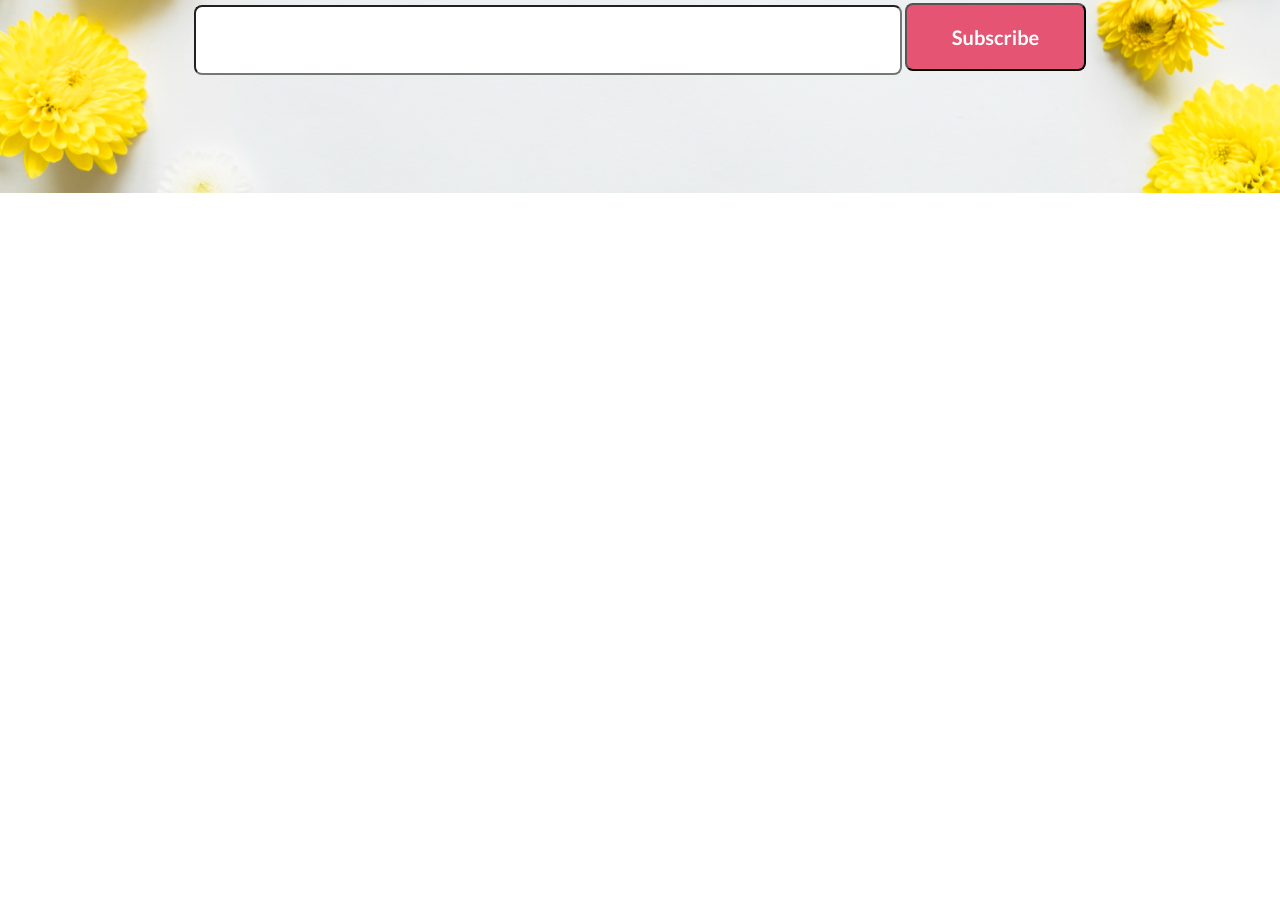
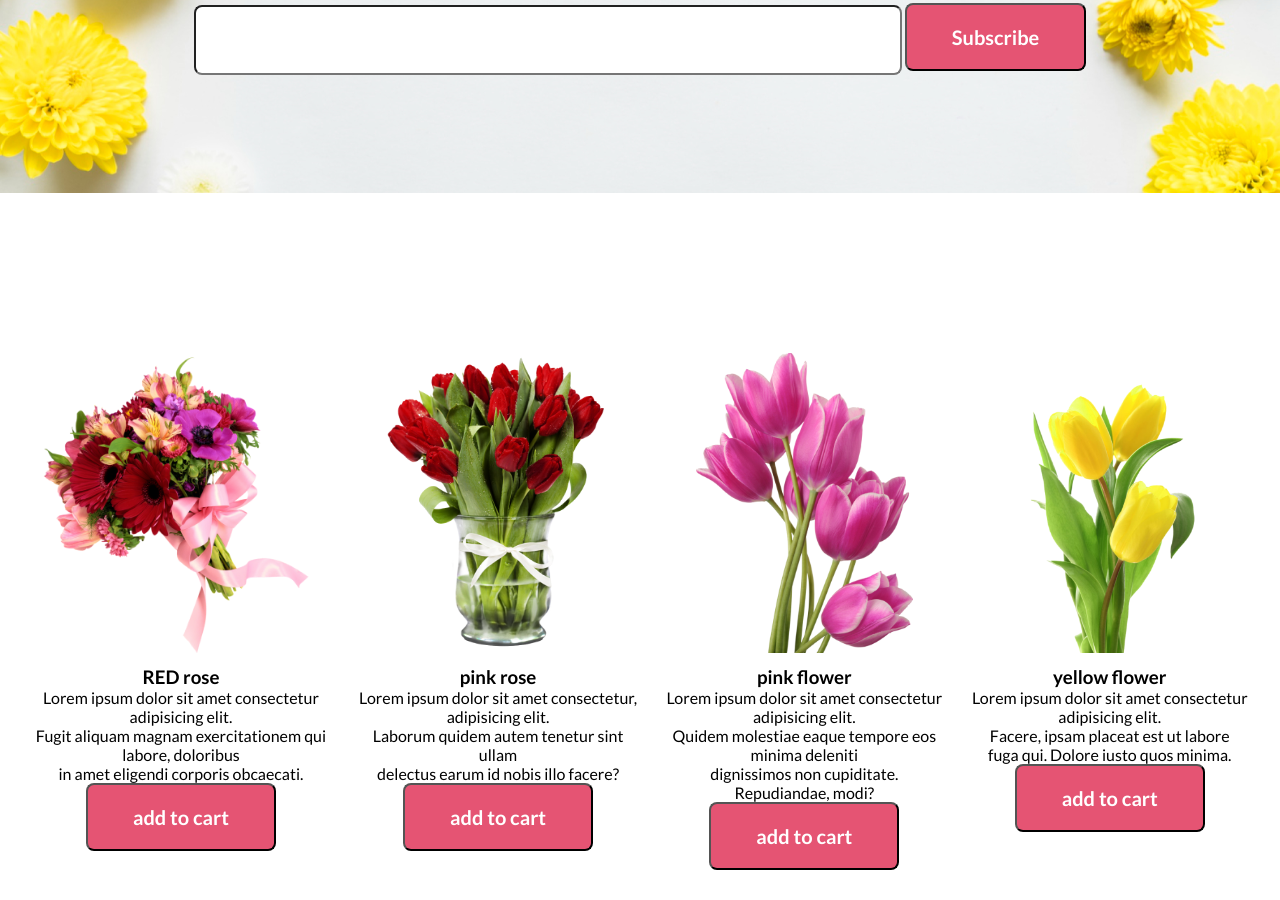
Before and after one commit to orpon95/flower-shop-website, a plain HTML site: page index.html in a window 1280 px wide. Shown: the part 4088-4988 px from the top of the page. Before the commit the page ends 4411 px from the top, so only its background shows below. Drawn offline with Linux system fonts and the light colour scheme.

Commit message:
add to cart section half completed

```diff
--- a/index.html
+++ b/index.html
@@ -124,9 +124,9 @@
         <!-- hot deal section end-->
 
 
-         <!-- intagram section start -->
+        <!-- intagram section start -->
 
-         <section class="instagram-section">
+        <section class="instagram-section">
 
             <h1>
                 Instagram
@@ -134,7 +134,7 @@
             </h1>
             <p>
                 It is a long established fact that a reader will be distracted by the readable <br>
-                 content of a page when looking at its layout.
+                content of a page when looking at its layout.
 
             </p>
 
@@ -147,9 +147,9 @@
             </div>
 
         </section>
-         <!-- intagram section end -->
+        <!-- intagram section end -->
 
-         <!-- latest-deal-section start -->
+        <!-- latest-deal-section start -->
 
         <section class="latest-deal-section">
             <h2>Get The Latest Deals</h2>
@@ -161,6 +161,46 @@
 
 
 
+        </section>
+         <!-- latest-deal-section end -->
+
+         <!-- add-to-cart section start -->
+
+
+        <section class="add-to-cart">
+
+            <div>
+                <img src="Flower Asset/bg3.png" alt="">
+                <h3> RED rose</h3>
+                <p>Lorem ipsum dolor sit amet consectetur adipisicing elit. <br>
+                    Fugit aliquam magnam exercitationem qui labore, doloribus <br>
+                    in amet eligendi corporis obcaecati.</p>
+                <button class="btn-primary"> add to cart</button>
+            </div>
+            <div>
+                <img src="Flower Asset/rose2.png" alt="">
+                <h3> pink rose</h3>
+                <p> Lorem ipsum dolor sit amet consectetur, adipisicing elit. <br>
+                     Laborum quidem autem tenetur sint ullam <br>
+                      delectus earum id nobis illo facere?</p>
+                <button class="btn-primary"> add to cart</button>
+            </div>
+            <div>
+                <img src="Flower Asset/bg2.png" alt="">
+                <h3> pink flower</h3>
+                <p> Lorem ipsum dolor sit amet consectetur adipisicing elit. <br>
+                     Quidem molestiae eaque tempore eos minima deleniti <br>
+                      dignissimos non cupiditate. Repudiandae, modi?</p>
+                <button class="btn-primary"> add to cart</button>
+            </div>
+            <div>
+                <img src="Flower Asset/bg4.png" alt="">
+                <h3>yellow flower</h3>
+                <p> Lorem ipsum dolor sit amet consectetur adipisicing elit. <br>
+                     Facere, ipsam placeat est ut labore <br>
+                      fuga qui. Dolore iusto quos minima.</p>
+                <button class="btn-primary"> add to cart</button>
+            </div>
         </section>
 
 
--- a/style.css
+++ b/style.css
@@ -316,3 +316,18 @@ input {
     width: 700px;
     height: 64px;
 }
+/* latest-deal-section end */
+
+
+/* add-to-cart section start */
+.add-to-cart{
+    display: flex;
+    justify-content: center;
+    gap: 25px;
+    text-align: center;
+    padding: 30px;
+}
+.add-to-cart img{
+    height: 300px;
+    margin-bottom: 10px;
+}
```
